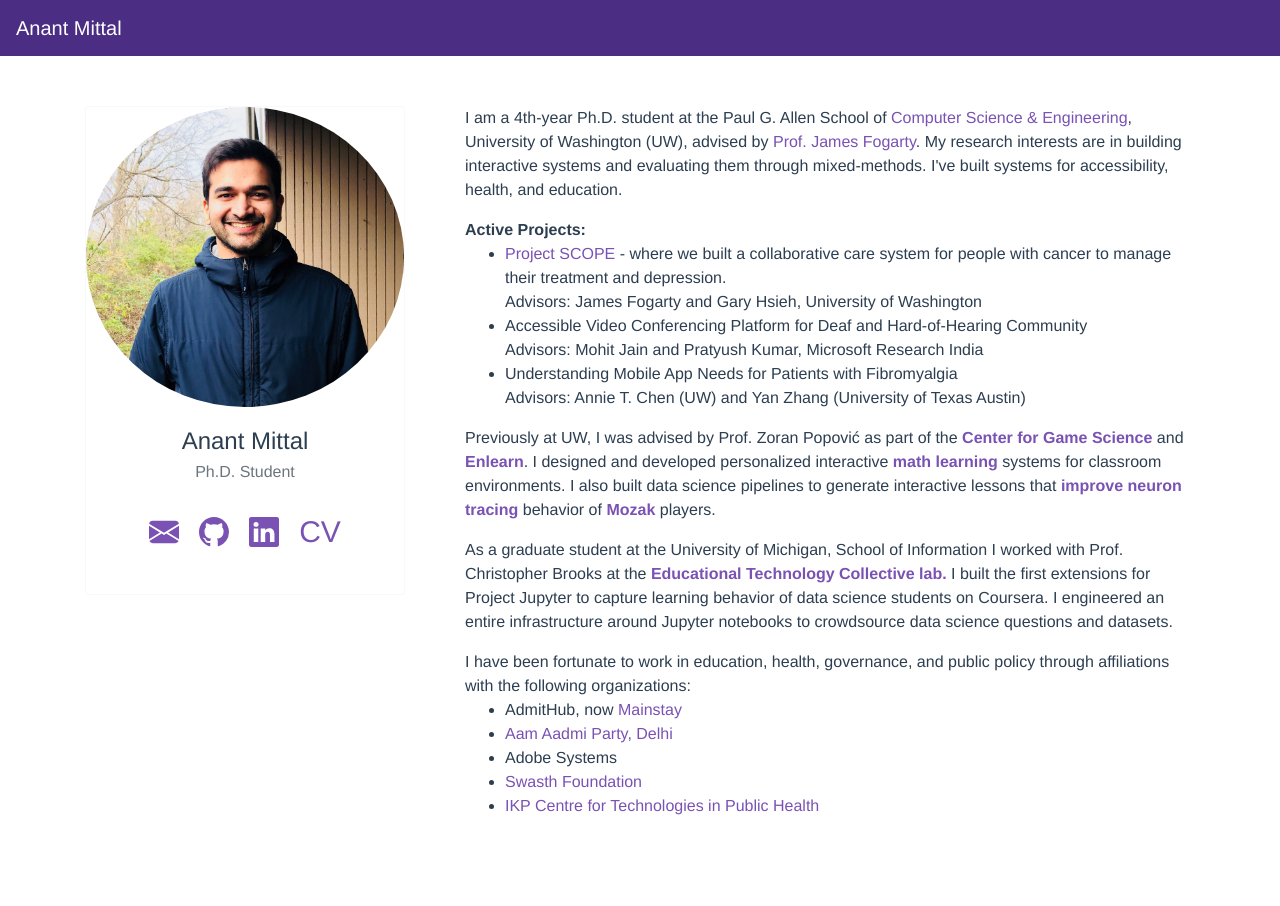
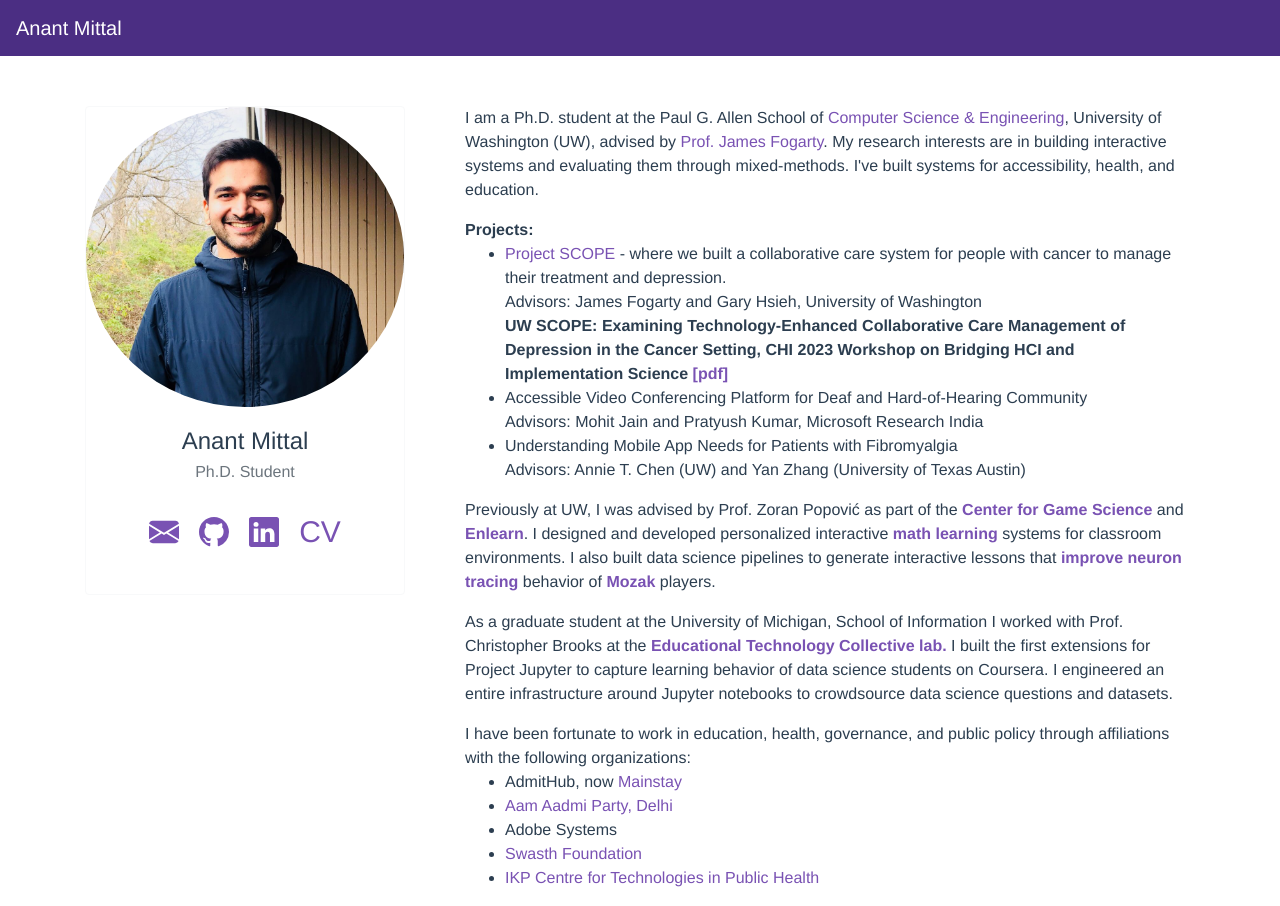
Before and after one commit to anantmittal/anantmittal.github.io, a Vue app: page /#/ in a window 1280 px wide. Before the commit the page ends 834 px from the top, so only its background shows below. Built offline with nearby package versions, Linux system fonts and the light colour scheme.

Commit message:
Added UW SCOPE CHI 2023 workshop paper

```diff
--- a/src/components/About.vue
+++ b/src/components/About.vue
@@ -1,16 +1,19 @@
 <template>
 	<div>
 		<p>
-			I am a 4th-year Ph.D. student at the Paul G. Allen School of <a href="https://www.cs.washington.edu/" target="_blank">Computer Science
+			I am a Ph.D. student at the Paul G. Allen School of <a href="https://www.cs.washington.edu/" target="_blank">Computer Science
 			& Engineering</a>, University of Washington (UW), advised by <a href="https://homes.cs.washington.edu/~jfogarty/" target="_blank">Prof. James Fogarty</a>. My research interests are in building interactive systems and evaluating them through mixed-methods. I've built systems for accessibility, health, and education.
 		</p>
 		<p>
-			<strong>Active Projects:</strong>
+			<strong>Projects:</strong>
 			<ul>
-				<li><a href="https://sites.uw.edu/scopestudy/">Project SCOPE</a> - where we built a collaborative care system for people with cancer to manage their treatment and depression. <br/>Advisors: James Fogarty and Gary Hsieh, University of Washington</li>
+				<li><a href="https://sites.uw.edu/scopestudy/">Project SCOPE</a> - where we built a collaborative care system for people with cancer to manage their treatment and depression. <br/>Advisors: James Fogarty and Gary Hsieh, University of Washington <br/><strong>UW SCOPE: Examining Technology-Enhanced
+Collaborative Care Management of Depression in the Cancer Setting, CHI 2023 Workshop on Bridging HCI and
+Implementation Science <a href="https://homes.cs.washington.edu/~anmittal/UWSCOPE_CHI_2023_Workshop.pdf">[pdf]</a></strong></li>
 				<li>Accessible Video Conferencing Platform for Deaf and Hard-of-Hearing Community <br/>Advisors: Mohit Jain and Pratyush Kumar, Microsoft Research India</li>
 				<li>Understanding Mobile App Needs for Patients with Fibromyalgia<br/>Advisors: Annie T. Chen (UW) and Yan Zhang (University of Texas Austin)</li>
 			</ul>
+
 		</p>
 		<p> Previously at UW, I was advised by Prof. Zoran Popović as part of the
 			<strong>
```
Also changed, not shown: 1 other file (tests, documents, lock files or other folders).
